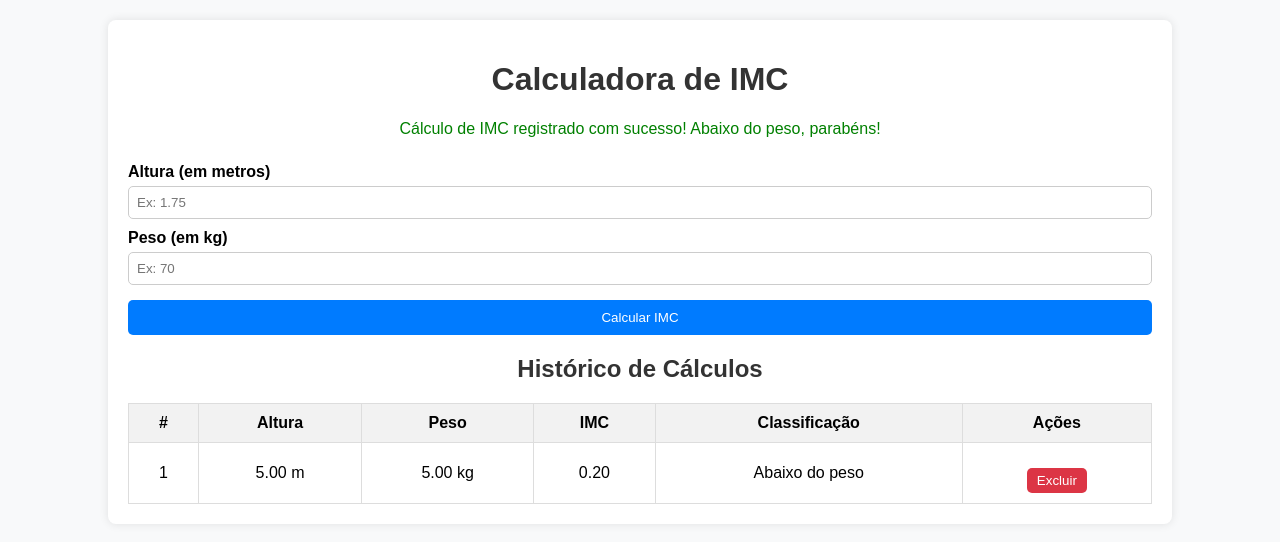
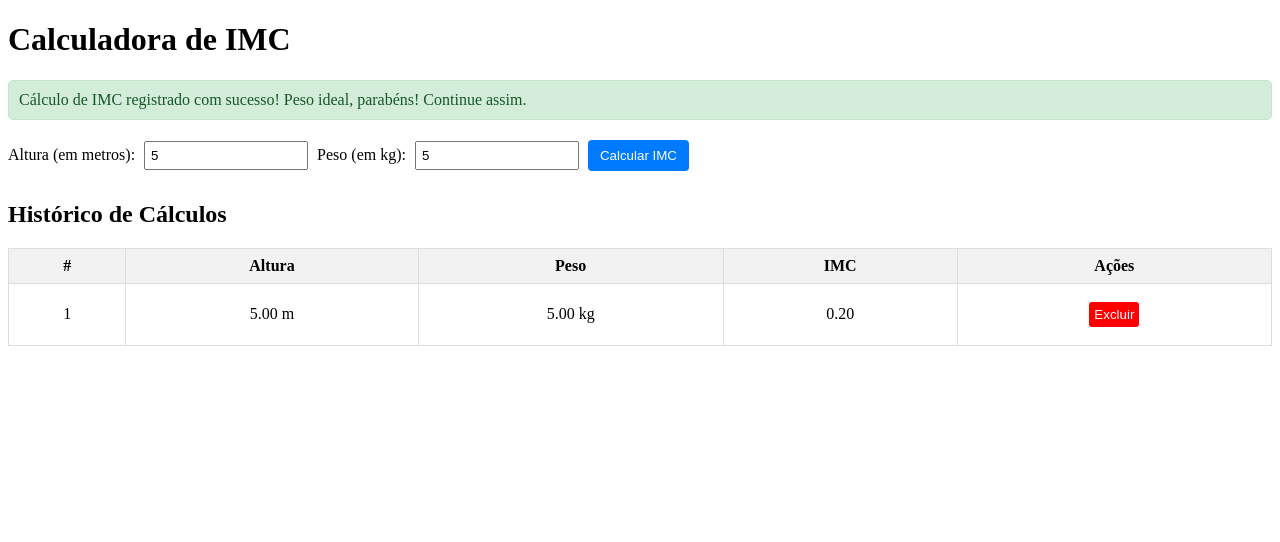
Before and after one commit to xandoliveira2/calculadora-planB, a plain HTML site: page index.html in a window 1280 px wide. Both pictures are taken after typing "5", "5" into the empty fields and a click on the button "Calcular IMC". Drawn offline with Linux system fonts and the light colour scheme.

Commit message:
local storage

```diff
--- a/index.html
+++ b/index.html
@@ -1,25 +1,73 @@
 <!DOCTYPE html>
-<html lang="pt-BR">
+<html lang="pt-br">
 <head>
     <meta charset="UTF-8">
     <meta name="viewport" content="width=device-width, initial-scale=1.0">
     <title>Calculadora de IMC</title>
-    <link rel="stylesheet" href="style.css">
+    <style>
+        /* Estilo baseado no exemplo passado */
+        table {
+            width: 100%;
+            border-collapse: collapse;
+        }
+        th, td {
+            border: 1px solid #ddd;
+            padding: 8px;
+            text-align: center;
+        }
+        th {
+            background-color: #f2f2f2;
+        }
+        .excluir-btn {
+            color: white;
+            background-color: red;
+            border: none;
+            padding: 5px;
+            cursor: pointer;
+            border-radius: 3px;
+        }
+        button {
+            margin: 10px 0;
+            padding: 8px 12px;
+            background-color: #007bff;
+            color: white;
+            border: none;
+            border-radius: 4px;
+            cursor: pointer;
+        }
+        input {
+            margin: 5px;
+            padding: 5px;
+            width: 150px;
+        }
+        .success-message {
+            background-color: #d4edda;
+            color: #155724;
+            padding: 10px;
+            border: 1px solid #c3e6cb;
+            margin-bottom: 10px;
+            border-radius: 5px;
+        }
+    </style>
 </head>
 <body>
-    <div class="container">
     <h1>Calculadora de IMC</h1>
-        <div id="message"></div>
-        <form id="imcForm">
-            <label for="altura">Altura (em metros)</label>
-            <input type="number" step="0.01" id="altura" placeholder="Ex: 1.75" required>
 
-            <label for="peso">Peso (em kg)</label>
-            <input type="number" step="0.1" id="peso" placeholder="Ex: 70" required>
+    <!-- Mensagem de sucesso -->
+    <div id="success-message" class="success-message" style="display: none;">
+        Cálculo de IMC registrado com sucesso! Peso ideal, parabéns! Continue assim.
+    </div>
 
-            <button type="submit">Calcular IMC</button>
-        </form>
+    <!-- Formulário -->
+    <div>
+        <label for="altura">Altura (em metros):</label>
+        <input type="number" id="altura" step="0.01" placeholder="1.75">
+        <label for="peso">Peso (em kg):</label>
+        <input type="number" id="peso" step="0.01" placeholder="70">
+        <button onclick="adicionarIMC()">Calcular IMC</button>
+    </div>
 
+    <!-- Tabela de Histórico -->
     <h2>Histórico de Cálculos</h2>
     <table>
         <thead>
@@ -28,16 +76,75 @@
                 <th>Altura</th>
                 <th>Peso</th>
                 <th>IMC</th>
-                    <th>Classificação</th>
                 <th>Ações</th>
             </tr>
         </thead>
-            <tbody id="historicoBody">
-                <!-- Os registros do histórico serão preenchidos aqui -->
+        <tbody id="historico">
+            <!-- Histórico renderizado aqui -->
         </tbody>
     </table>
-    </div>
 
-    <script src="script.js"></script>
+    <script>
+        // Array para armazenar o histórico (recupera do Local Storage se existir)
+        let historicoIMC = JSON.parse(localStorage.getItem('historicoIMC')) || [];
+
+        // Função para calcular o IMC
+        function calcularIMC(altura, peso) {
+            return (peso / (altura * altura)).toFixed(2);
+        }
+
+        // Renderizar o histórico na tabela
+        function renderizarHistorico() {
+            const tbody = document.getElementById("historico");
+            tbody.innerHTML = ""; // Limpa a tabela
+            historicoIMC.forEach((item, index) => {
+                tbody.innerHTML += `
+                    <tr>
+                        <td>${index + 1}</td>
+                        <td>${item.altura} m</td>
+                        <td>${item.peso} kg</td>
+                        <td>${item.imc}</td>
+                        <td><button class="excluir-btn" onclick="excluirIMC(${index})">Excluir</button></td>
+                    </tr>
+                `;
+            });
+        }
+
+        // Adicionar um novo cálculo ao histórico
+        function adicionarIMC() {
+            const altura = parseFloat(document.getElementById("altura").value);
+            const peso = parseFloat(document.getElementById("peso").value);
+
+            // Validação de entrada
+            if (!altura || !peso || altura <= 0 || peso <= 0) {
+                alert("Por favor, insira valores válidos para altura e peso.");
+                return;
+            }
+
+            // Calcula o IMC
+            const imc = calcularIMC(altura, peso);
+
+            // Adiciona ao histórico
+            historicoIMC.push({ altura: altura.toFixed(2), peso: peso.toFixed(2), imc });
+            localStorage.setItem('historicoIMC', JSON.stringify(historicoIMC)); // Salva no Local Storage
+
+            // Exibe a mensagem de sucesso
+            const successMessage = document.getElementById("success-message");
+            successMessage.style.display = "block";
+            setTimeout(() => successMessage.style.display = "none", 3000);
+
+            renderizarHistorico(); // Atualiza a tabela
+        }
+
+        // Excluir um item do histórico
+        function excluirIMC(index) {
+            historicoIMC.splice(index, 1); // Remove o item do array
+            localStorage.setItem('historicoIMC', JSON.stringify(historicoIMC)); // Atualiza no Local Storage
+            renderizarHistorico(); // Atualiza a tabela
+        }
+
+        // Renderiza o histórico salvo ao carregar a página
+        window.onload = renderizarHistorico;
+    </script>
 </body>
 </html>
```
Lines whose indentation alone changed are shown as unchanged.
